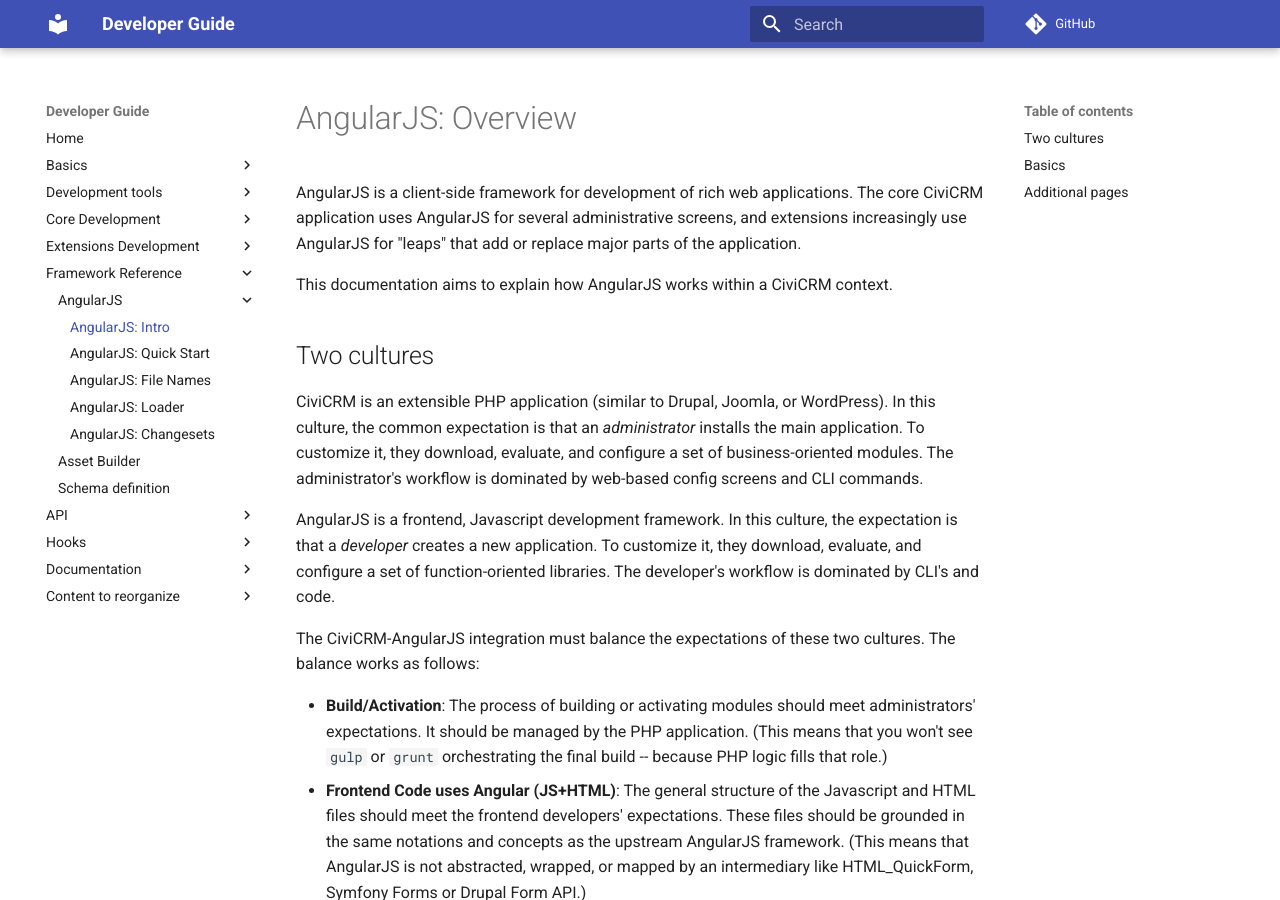
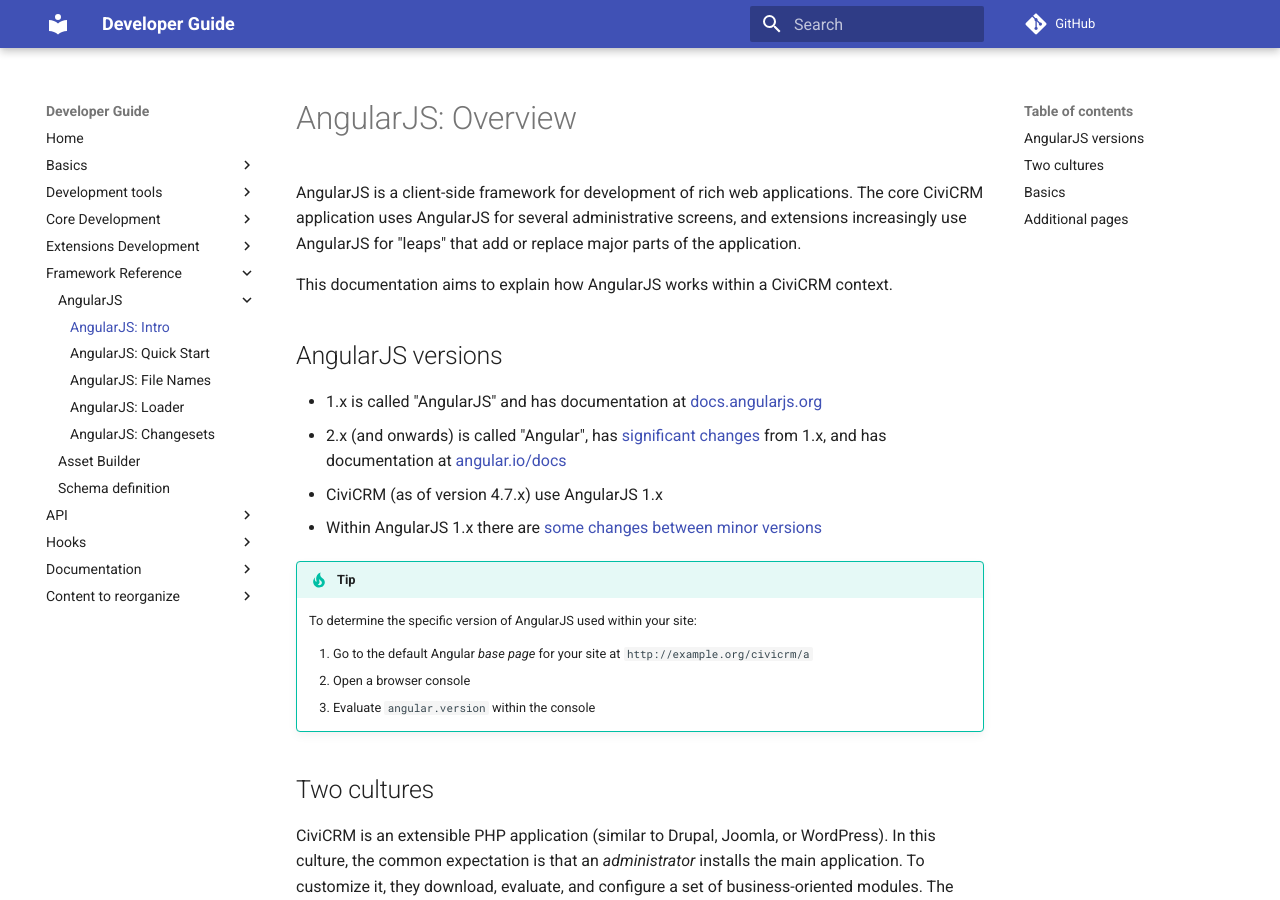
Before and after one commit to civicrm/civicrm-dev-docs, an MkDocs documentation site: the page built from docs/framework/angular/index.md, in a window 1280 px wide and 900 px high. Built offline with MkDocs 1.6.1 and Material for MkDocs 9.7.7, drawn with Linux system fonts in a browser that asks for light colours; comment, search, counter and statistics services are not loaded; old or Windows-style settings are respelled for this version of MkDocs.

Commit message:
Add info about AngularJS versions

```diff
--- a/docs/framework/angular/index.md
+++ b/docs/framework/angular/index.md
@@ -7,6 +7,26 @@
 
 This documentation aims to explain how AngularJS works within a CiviCRM
 context.
+
+
+## AngularJS versions {:#versions}
+
+* 1.x is called "AngularJS" and has documentation at [docs.angularjs.org](https://docs.angularjs.org)
+* 2.x (and onwards) is called "Angular", has [significant changes](https://angular.io/guide/ajs-quick-reference) from 1.x, and has documentation at [angular.io/docs](https://angular.io/docs/)
+* CiviCRM (as of version 4.7.x) use AngularJS 1.x
+* Within AngularJS 1.x there are [some changes between minor versions](https://docs.angularjs.org/guide/migration)
+
+!!! tip
+
+    To determine the specific version of AngularJS used within your site:
+
+    1. Go to the default Angular *base page* for your site at `http://example.org/civicrm/a`
+    1. Open a browser console
+    1. Evaluate `angular.version` within the console
+
+
+
+
 
 ## Two cultures
 
```
